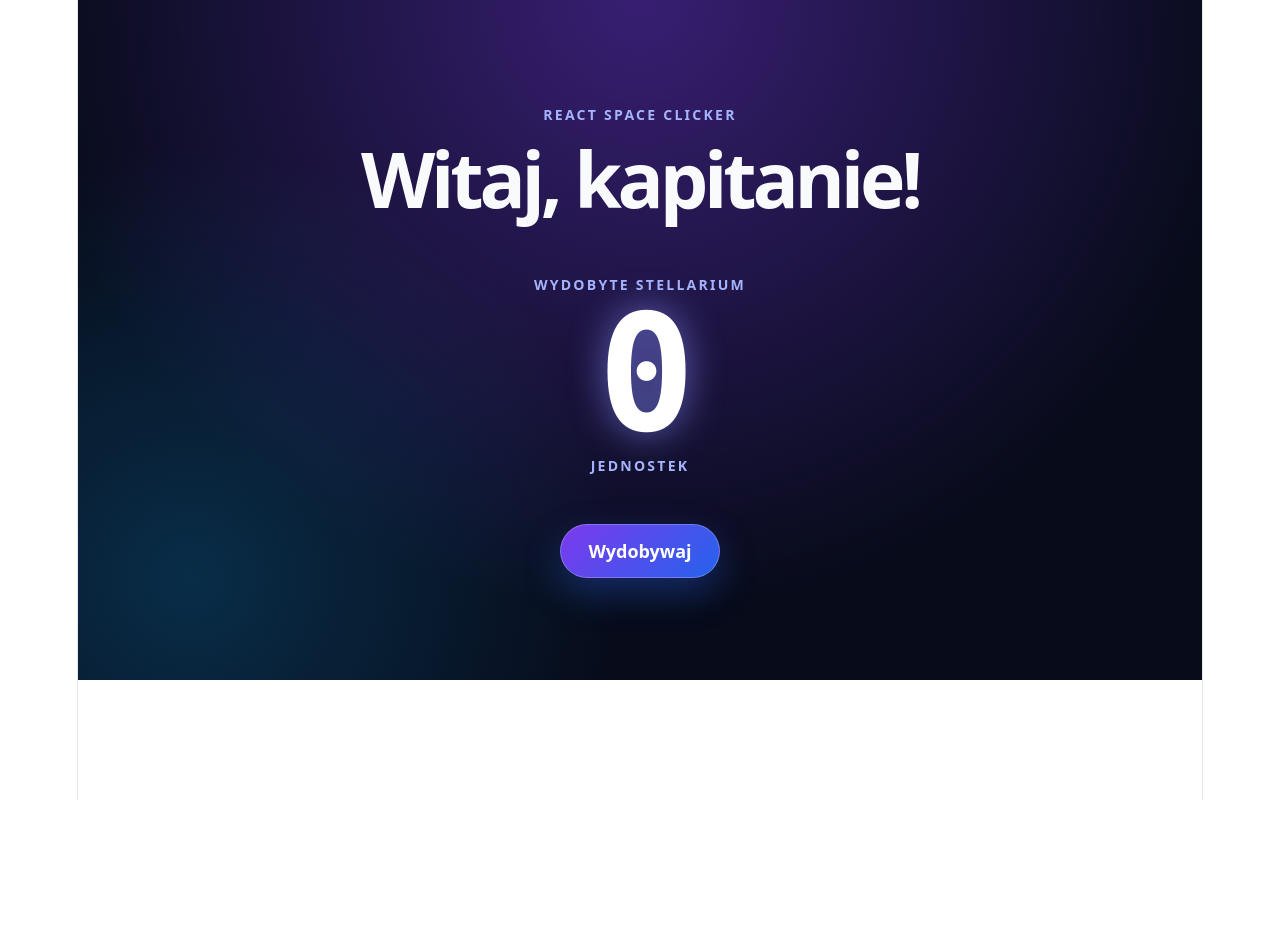
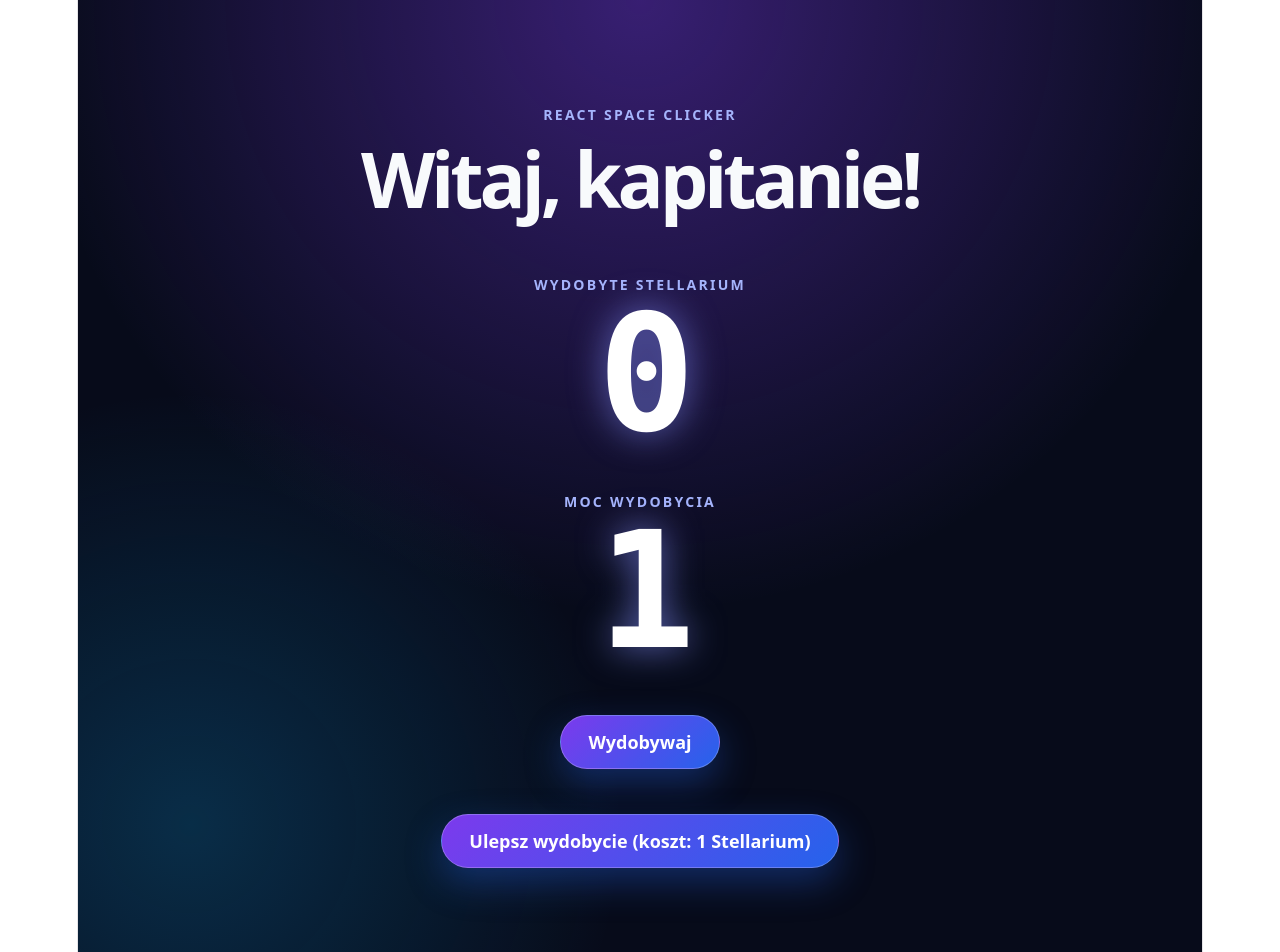
Before and after one commit to MaciejWozniczka/react-jsx-space-clicker, a React (Vite) app: page / in a window 1280 px wide. Shown: the top 952 px of the page. Before the commit the page ends 800 px from the top, so only its background shows below. Built offline with nearby package versions, Linux system fonts and the light colour scheme.

Commit message:
Added Extraction Upgrade

```diff
--- a/src/components/StellariumExtractor.css
+++ b/src/components/StellariumExtractor.css
@@ -43,6 +43,10 @@
   text-shadow: 0 0 2rem rgba(129, 140, 248, 0.7);
 }
 
+.stellarium-extractor__value + .stellarium-extractor__label {
+  margin-top: 2rem;
+}
+
 .stellarium-extractor__button {
   margin-top: 2.5rem;
   padding: 0.95rem 1.5rem;
--- a/src/components/StellariumExtractor.jsx
+++ b/src/components/StellariumExtractor.jsx
@@ -3,9 +3,19 @@ import "./StellariumExtractor.css";
 
 function StellariumExtractor({ extractionYield = 1 }) {
   const [stellarium, setStellarium] = useState(0);
+  const [extractPower, setExtractPower] = useState(1);
 
   const extractStellarium = () => {
-    setStellarium((currentStellarium) => currentStellarium + extractionYield);
+    setStellarium(
+      (currentStellarium) => currentStellarium + extractionYield * extractPower,
+    );
+  };
+
+  const upgradeExtraction = () => {
+    setExtractPower((currentExtractPower) => currentExtractPower + 1);
+    setStellarium(
+      (currentStellarium) => currentStellarium - extractPower * extractPower,
+    );
   };
 
   return (
@@ -16,9 +26,24 @@ function StellariumExtractor({ extractionYield = 1 }) {
       <output className="stellarium-extractor__value" aria-live="polite">
         {stellarium}
       </output>
-      <p className="stellarium-extractor__label">jednostek</p>
-      <button className="stellarium-extractor__button" onClick={extractStellarium}>
+
+      <p className="stellarium-extractor__label">Moc wydobycia</p>
+      <output className="stellarium-extractor__value" aria-live="polite">
+        {extractPower}
+      </output>
+
+      <button
+        className="stellarium-extractor__button"
+        onClick={extractStellarium}
+      >
         Wydobywaj
+      </button>
+
+      <button
+        className="stellarium-extractor__button"
+        onClick={upgradeExtraction}
+      >
+        Ulepsz wydobycie (koszt: {extractPower * extractPower} Stellarium)
       </button>
     </main>
   );
```
